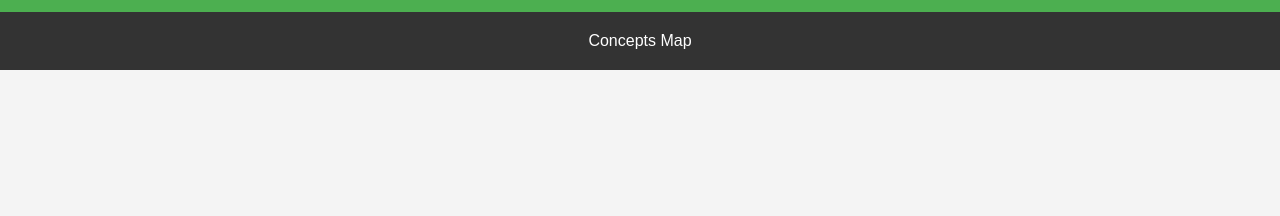
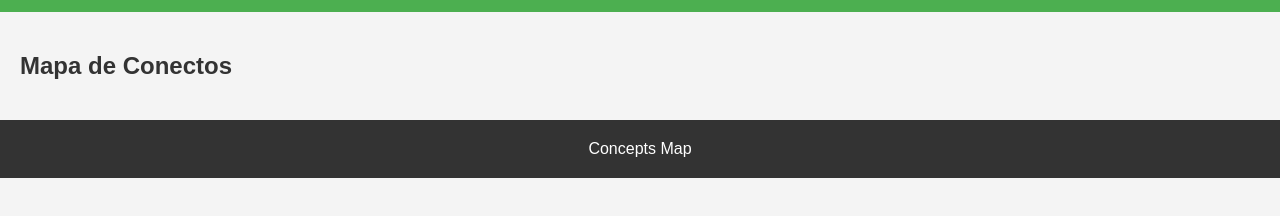
Before and after one commit to emalvarol/roots-voice, a plain HTML site: page index.html in a window 1280 px wide. Shown: the part 58-274 px from the top of the page. Drawn offline with Linux system fonts and the light colour scheme.

Commit message:
Update index.html

```diff
--- a/index.html
+++ b/index.html
@@ -22,6 +22,13 @@
             </div>
         </div>
     </header>
+    <main>
+        <section id="mapa-conectos">
+            <h2>Mapa de Conectos</h2>
+            <!-- Aquí irá el mapa de conceptos -->
+        </section>
+        <!-- Más secciones se pueden agregar en el futuro -->
+    </main>
     <footer>
         <nav>
             <ul>
```
